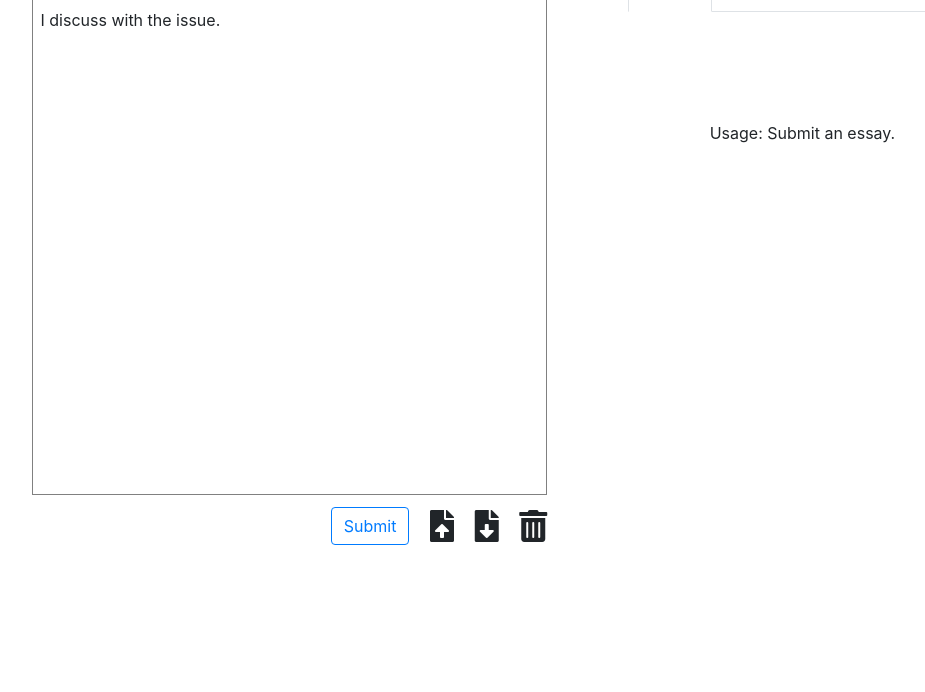
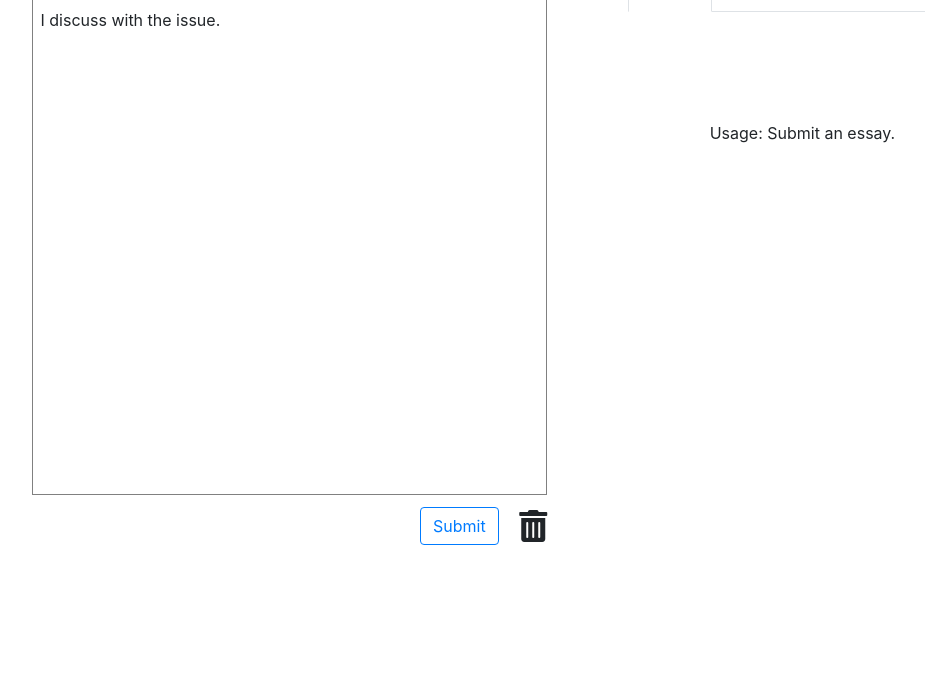
Before and after one commit to Yeema/TellMeWhy, a Flask app: page / in a window 1280 px wide. Shown: the part 164-856 px from the top of the page, without its empty margins (34-959 px from the left). Run offline with Flask 2, Linux system fonts and the light colour scheme; parts of the project's set-up code (start-up, migrations or seed data) failed here and were passed over; some libraries are stand-ins or nearby versions.

Commit message:
remove upload download button

```diff
--- a/templates/template.html
+++ b/templates/template.html
@@ -48,8 +48,8 @@
 
                 <div class = "icons">
                     <button type="button" class="btn btn-outline-primary" id="send-aes">Submit</button>
-                    <i class="fas fa-file-upload fa-2x"></i>
-                    <i class="fas fa-file-download fa-2x"></i>
+<!--                     <i class="fas fa-file-upload fa-2x"></i>
+                    <i class="fas fa-file-download fa-2x"></i> -->
                     <i class="fas fa-trash-alt fa-2x"></i>
                 </div>
             </div>
```
